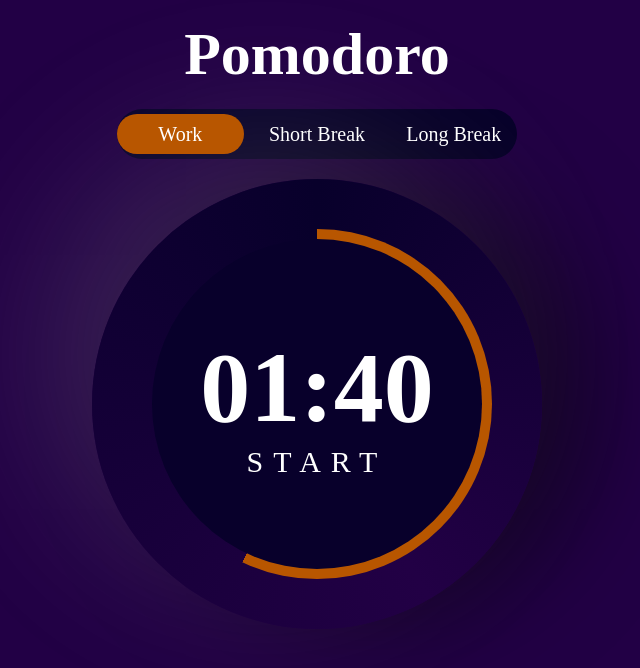
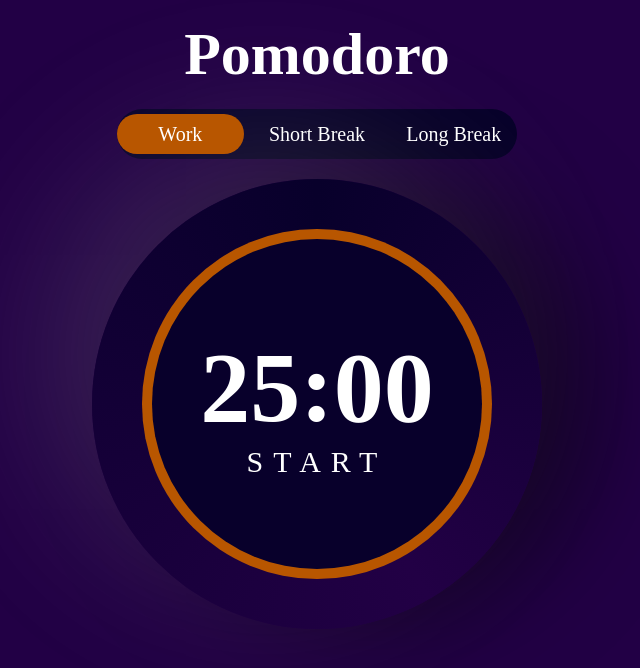
Before and after one commit to Pancratzia/Pancratzfrontend-mini-challenges, a React (Vite) app in the folder 09-PomodoroTimer/: page / in a window 1280 px wide. Shown: the top 668 px of the page, without its empty margins (323-963 px from the left). Built offline with nearby package versions, Linux system fonts and the light colour scheme.

Commit message:
Countdown in work, short break and long break working

```diff
--- /dev/null
+++ b/09-PomodoroTimer/src/components/StateProvider.jsx
@@ -0,0 +1,45 @@
+import { createContext, useEffect, useState } from 'react';
+
+export const StateContext = createContext();
+
+const StateProvider = ({children}) => {
+
+    const [workTime, setWorkTime] = useState(25 * 60);
+    const [shortBreakTime, setShortBreakTime] = useState(5 * 60);
+    const [longBreakTime, setLongBreakTime] = useState(30 * 60);
+
+    const [initTime, setInitTime] = useState(0);
+
+    const [activeTag, setActiveTag] = useState(0);
+    const [progress, setProgress] = useState(100);
+    const [time, setTime] = useState(100);
+    const [isActive, setIsActive] = useState(false);
+
+
+    useEffect((time) => {
+        switch (activeTag) {
+            case 0:
+                setTime(workTime);
+                setInitTime(workTime);
+                break;
+            case 1:
+                setTime(shortBreakTime);
+                setInitTime(shortBreakTime);
+                break;
+            case 2:
+                setTime(longBreakTime);
+                setInitTime(longBreakTime);
+                break;
+            default:
+                break;
+        }
+    }, [activeTag, workTime, shortBreakTime, longBreakTime]);
+
+  return (
+    <StateContext.Provider value={{activeTag, setActiveTag, progress, setProgress, isActive, setIsActive, time, setTime, initTime, setInitTime, workTime, setWorkTime, shortBreakTime, setShortBreakTime, longBreakTime, setLongBreakTime}}>
+        {children}
+    </StateContext.Provider>
+  )
+}
+
+export default StateProvider;
--- a/09-PomodoroTimer/src/components/Tags/Tags.jsx
+++ b/09-PomodoroTimer/src/components/Tags/Tags.jsx
@@ -1,8 +1,9 @@
 import styled, { css } from "styled-components";
-import { useState } from "react";
+import { useContext } from "react";
+import { StateContext } from "../StateProvider";
 
 const Tags = () => {
-  const [activeTag, setActiveTag] = useState(0);
+  const {activeTag, setActiveTag} = useContext(StateContext);
 
   const handleTagClick = (index) => {
     setActiveTag(index);
@@ -52,6 +53,7 @@ const Tag = styled.button`
   border-radius: 5rem;
   flex: 1;
   font-size: 2rem;
+  cursor: pointer;
   transition: all 0.3s;
 
   @media screen and (max-width: 768px) {
--- a/09-PomodoroTimer/src/components/Timer/CircularProgress/CircularProgress.jsx
+++ b/09-PomodoroTimer/src/components/Timer/CircularProgress/CircularProgress.jsx
@@ -1,10 +1,11 @@
-import { useState } from "react";
+import { useContext } from "react";
 import styled from "styled-components";
 import Clock from "./Clock/Clock";
+import { StateContext } from "../../StateProvider";
 
 const CircularProgress = () => {
 
-    const [progress, setProgress] = useState(57);
+    const {progress, setProgress} = useContext(StateContext);
 
   return (
     <OuterCircle progress={progress}>
--- a/09-PomodoroTimer/src/components/Timer/CircularProgress/Clock/Clock.jsx
+++ b/09-PomodoroTimer/src/components/Timer/CircularProgress/Clock/Clock.jsx
@@ -1,9 +1,9 @@
-import { useEffect, useState } from "react";
+import { useContext, useEffect } from "react";
 import styled from "styled-components";
+import { StateContext } from "../../../StateProvider";
 
 const Clock = () => {
-    const [time, setTime] = useState(100);
-    const [isActive, setIsActive] = useState(false);
+    const {time, setTime, isActive, setIsActive, initTime} = useContext(StateContext);
 
     useEffect(() => {
         if(isActive && time>0){
@@ -25,10 +25,16 @@ const Clock = () => {
         setIsActive(!isActive);
     }
 
+    const resetTime = () => {
+        setTime(initTime);
+        setIsActive(false);
+    }
+
   return (
     <ClockContainer>
       <TimerText>{getTime(time)}</TimerText>
       <StartPauseButton onClick={toggleClock}>{isActive ? "Pause" : "Start" }</StartPauseButton>
+    {time === 0 && <ResetButton onClick={resetTime}>RESET</ResetButton>}
     </ClockContainer>
   );
 };
@@ -53,9 +59,13 @@ text-align: center;
 font-size: 3rem;
 text-transform: uppercase;
 letter-spacing: 1rem;
+cursor: pointer;
 transition: all .3s;
   @media screen and (max-width: 480px) {
     font-size: 2rem;
     letter-spacing: .5rem;
   }
 `;
+
+const ResetButton = styled(StartPauseButton)`
+color: red;`;
```
Also changed, not shown: 09-PomodoroTimer/src/main.jsx (+6 -2 lines).
